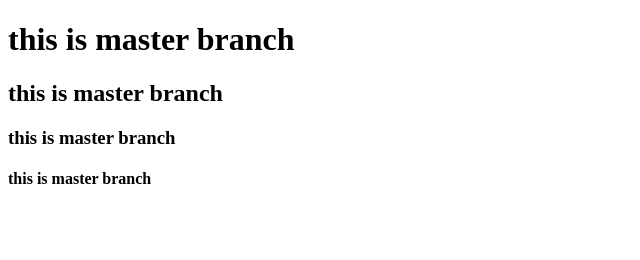
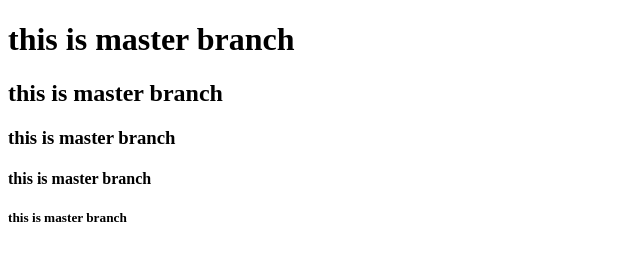
Before and after one commit to najm-gamingace/github, a plain HTML site: page index.html in a window 1280 px wide. Shown: the whole page, without its empty margins (0-640 px from the left). Drawn offline with Linux system fonts and the light colour scheme.

Commit message:
h5 added

```diff
--- a/index.html
+++ b/index.html
@@ -11,5 +11,6 @@
     <h2>this is master branch</h2>
     <h3>this is master branch</h3>
     <h4>this is master branch</h4>
+    <h5>this is master branch</h5>
 </body>
 </html>
```
